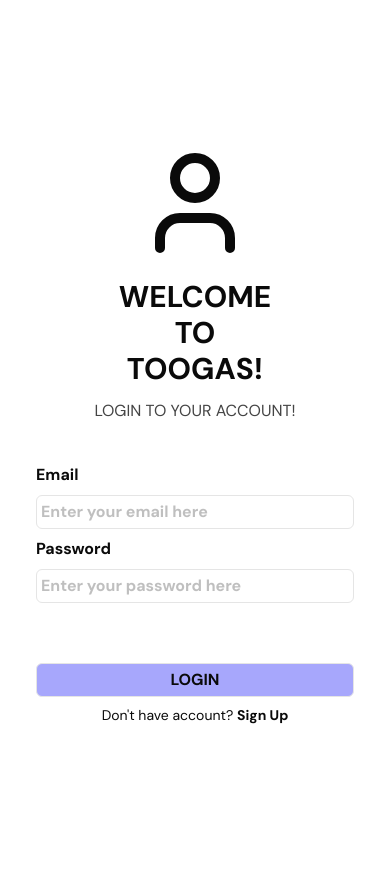
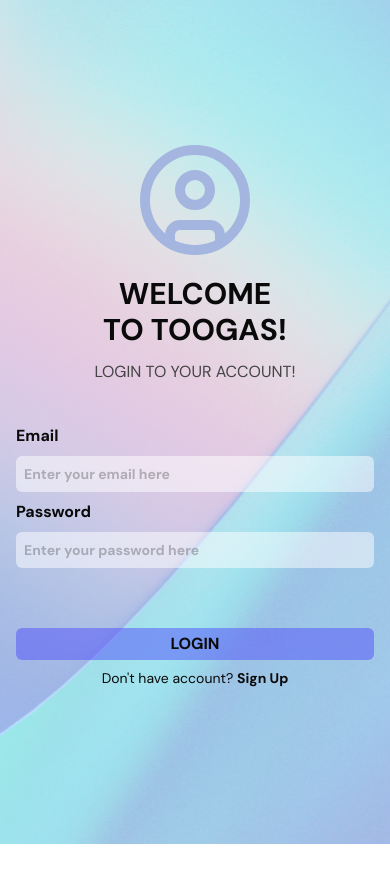
Before and after one commit to muhnatha/TodoList, a Next.js app in the folder frontend/: page /login in a window 390 px wide. After the commit the page ends 844 px from the top, so only its background shows below. Built offline with nearby package versions, Linux system fonts and the light colour scheme.

Commit message:
fix: Fix login page ui and responsiveness

```diff
--- a/frontend/src/app/layout.js
+++ b/frontend/src/app/layout.js
@@ -4,7 +4,7 @@
 import { DM_Sans } from 'next/font/google'
 
 export const metadata = {
-  title: 'My App',
+  title: 'TOOGAS',
   description: 'Next.js multi-page app with routing',
 };
 
--- a/frontend/src/app/login/page.js
+++ b/frontend/src/app/login/page.js
@@ -1,7 +1,8 @@
 'use client';
 import { useRouter } from 'next/navigation';
 import { useState } from 'react';
-import { User } from 'lucide-react';
+import { User, UserCircleIcon } from 'lucide-react';
+import Image from 'next/image';
 
 export default function LoginPage() {
   const router = useRouter();
@@ -16,8 +17,11 @@
   };
 
   return (
-    <div className='flex flex-col items-center min-h-screen justify-center m-5'>
-      <User className='w-30 h-30'/>
+    <div className='flex flex-col items-center min-h-screen justify-center relative'>
+      <div className='-z-1 fixed w-screen h-screen'>
+        <Image src="/home-bg.svg" alt='Background image' layout='fill' objectFit='cover' priority/>
+      </div>
+      <UserCircleIcon className='w-30 h-30 text-[#A4B6DF]'/>
       <form onSubmit={handleSubmit} className='p-4'>
         <h1 className='text-center font-bold text-3xl mb-3 px-20'>WELCOME TO TOOGAS!</h1>
         <h2 className='text-center text-[#444444] mb-5'>LOGIN TO YOUR ACCOUNT!</h2>
@@ -25,15 +29,15 @@
           <div className='mt-5 flex flex-col gap-2'>
             <div className='flex flex-col gap-2'>
               <label className='font-bold'>Email</label>
-              <input type="email" className='border-1 rounded-sm p-1 text-black/50 font-bold' value={email} onChange={(e) => setEmail(e.target.value)} required placeholder='Enter your email here'/>
+              <input type="email" className='rounded-sm p-2 text-sm text-black/50 font-bold bg-white/50' value={email} onChange={(e) => setEmail(e.target.value)} required placeholder='Enter your email here'/>
             </div>
             <div className='flex flex-col gap-2'>
               <label className='font-bold'>Password</label>
-              <input type="password" className='border-1 rounded-sm p-1 text-black/50 font-bold' value={password} onChange={(e) => setPassword(e.target.value)} required placeholder='Enter your password here'/>
+              <input type="password" className='rounded-sm p-2 text-sm text-black/50 font-bold bg-white/50' value={password} onChange={(e) => setPassword(e.target.value)} required placeholder='Enter your password here'/>
             </div>
           </div>
           <div className='flex flex-col gap-2 justify-center items-center mt-10'>
-            <button type="submit" className='justify-center border-1 rounded-sm py-1 w-full hover:cursor-pointer bg-[#5051F9]/50'><span className='font-bold'>LOGIN</span></button>
+            <button type="submit" className='justify-center rounded-sm py-1 w-full hover:cursor-pointer bg-[#5051F9]/50'><span className='font-bold'>LOGIN</span></button>
             <p className='text-sm'>Don't have account? <span className='font-bold'>Sign Up</span></p>
           </div>
         </div>
```
